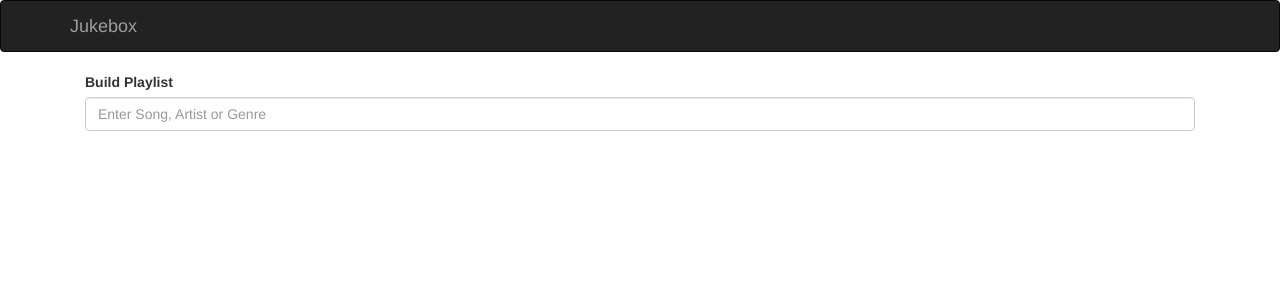
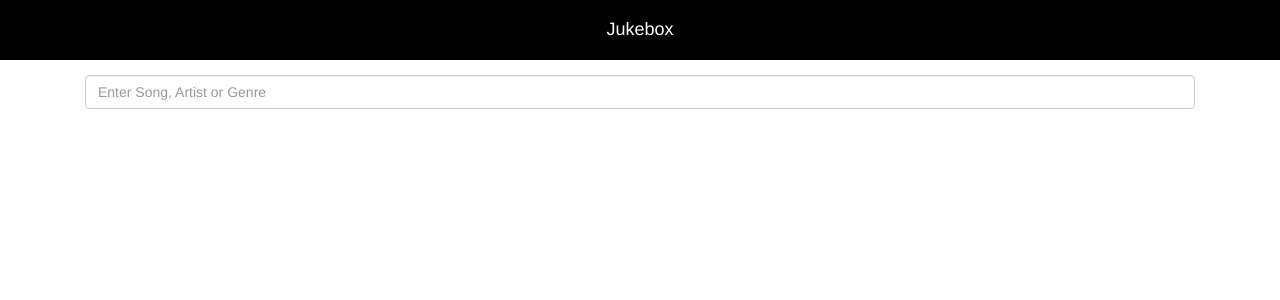
Before and after one commit to devontivona/jukebox, a Flask app: a page that uses templates/index.html in a window 1280 px wide. Shown: the top 300 px of the page. Run offline with Flask 2, Linux system fonts and the light colour scheme; some libraries are stand-ins or nearby versions.

Commit message:
Final changes

```diff
--- a/app.py
+++ b/app.py
@@ -23,18 +23,22 @@ if token == None:
 
 @app.route('/')
 def index():
-  search = request.args.get('search').decode('utf-8')
+  search = request.args.get('search')
+  print(search)
+  if search == None:
+    search = ""
 
   # data=json.load(urllib2.urlopen("http://developer.echonest.com/api/v4/playlist/basic?api_key="+key+"&artist="+"artist"+"&format=json&results=20&type=artist-radio"))
   # data=json.load(urllib2.urlopen("http://developer.echonest.com/api/v4/playlist/basic?api_key="+key+"&genre="+"artist"+"&format=json&results=20&type=genre-radio"))
   # data=json.load(urllib2.urlopen("http://developer.echonest.com/api/v4/playlist/basic?api_key="+key+"&song="+"artist"+"&format=json&results=20&type=song-radio"))
 
   connection = httplib.HTTPConnection('developer.echonest.com')
-  connection.request('GET', '/api/v4/playlist/basic?api_key={0}&artist={1}&format=json&results=10&type=artist-radio'.format(token, search))
+  connection.request('GET', '/api/v4/playlist/basic?api_key={0}&artist={1}&format=json&results=10&type=artist-radio'.format(token, urllib.quote(search)))
   response = connection.getresponse()
-  songs_dictionary = json.loads(response.read().decode())['response']['songs']
+  songs_dictionary = json.loads(response.read().decode('utf-8'))['response'].get('songs')
+  if songs_dictionary == None:
+    songs_dictionary = []
   songs = []
-  print(songs)
   for song_details in songs_dictionary:
     songs.append(Song(song_details['title'], song_details['artist_name']))
   return render_template('index.html', songs = songs, search = search)
--- a/templates/index.html
+++ b/templates/index.html
@@ -5,36 +5,40 @@
   <script src="http://code.jquery.com/jquery-2.1.0.min.js"></script>
   <script src="http://netdna.bootstrapcdn.com/bootstrap/3.1.0/js/bootstrap.min.js"></script>
   <style>
-
+    .header {
+      text-align: center;
+      width: 100%;
+      background: black;
+      padding: 10px;
+      color: white;
+      margin-bottom: 15px;
+    }
+    h4 {text-align:center}
+    h3 {text-align:center}
   </style>
 </head>
 <body>
-  <div class="navbar navbar-inverse" role="navigation">
-    <div class="container">
-      <div class="navbar-header">
-        <a class="navbar-brand" href="#">Jukebox</a>
-      </div>
-    </div>
+  <div class="header" role="navigation">
+    <h4>Jukebox</h4>
   </div>
   <div class="container">
     <div class = "col-xs-12">
       <form action="/" method="get">
         <div class="form-group">
-          <label for="exampleInputEmail1">Build Playlist</label>
           <input type="email" class="form-control" id="exampleInputEmail1" placeholder="Enter Song, Artist or Genre" name="search" value="{{search}}">
         </div>
       </form>
     </div>
     <div class="row">
-    {% if songs != None %}
-      {% for song in songs %}
-        <div class="col-xs-12">
-          <p>{{ song.name }}</p>
-          <span class="label label-primary">{{song.artist}}</span>
-        </div>
-      {% endfor %}
+    {% if songs != None and songs|length > 0 %}
+      <table class="table table-striped">
+        {% for song in songs %}
+          <tr>
+            <th><h4><b>{{ song.name }}</b><i> {{song.artist}}</i></h4></th>
+          </tr>
+        {% endfor %}
+      </table>
     {% endif %}
-    </ul>
   </div>
 </body>
 </html>
```
